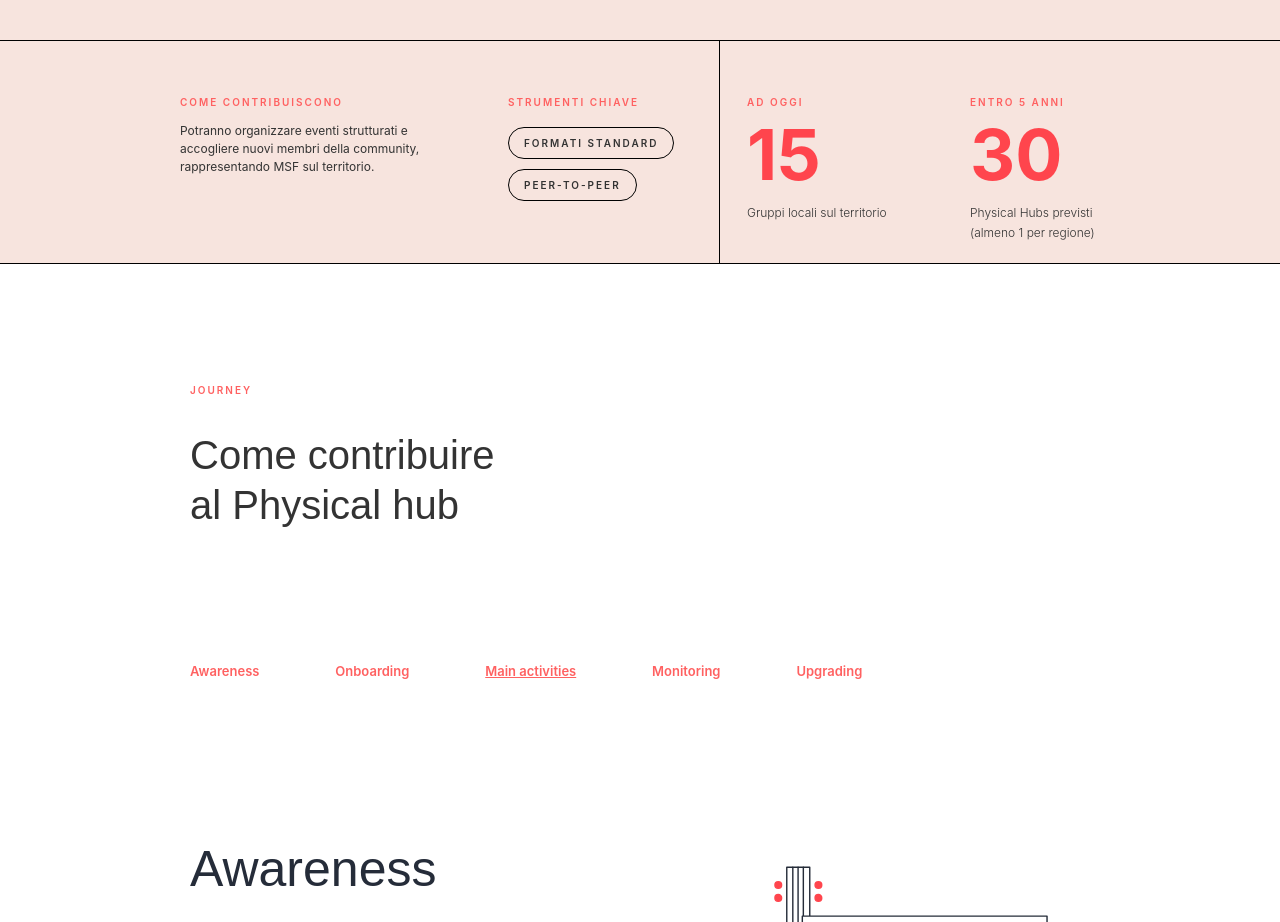
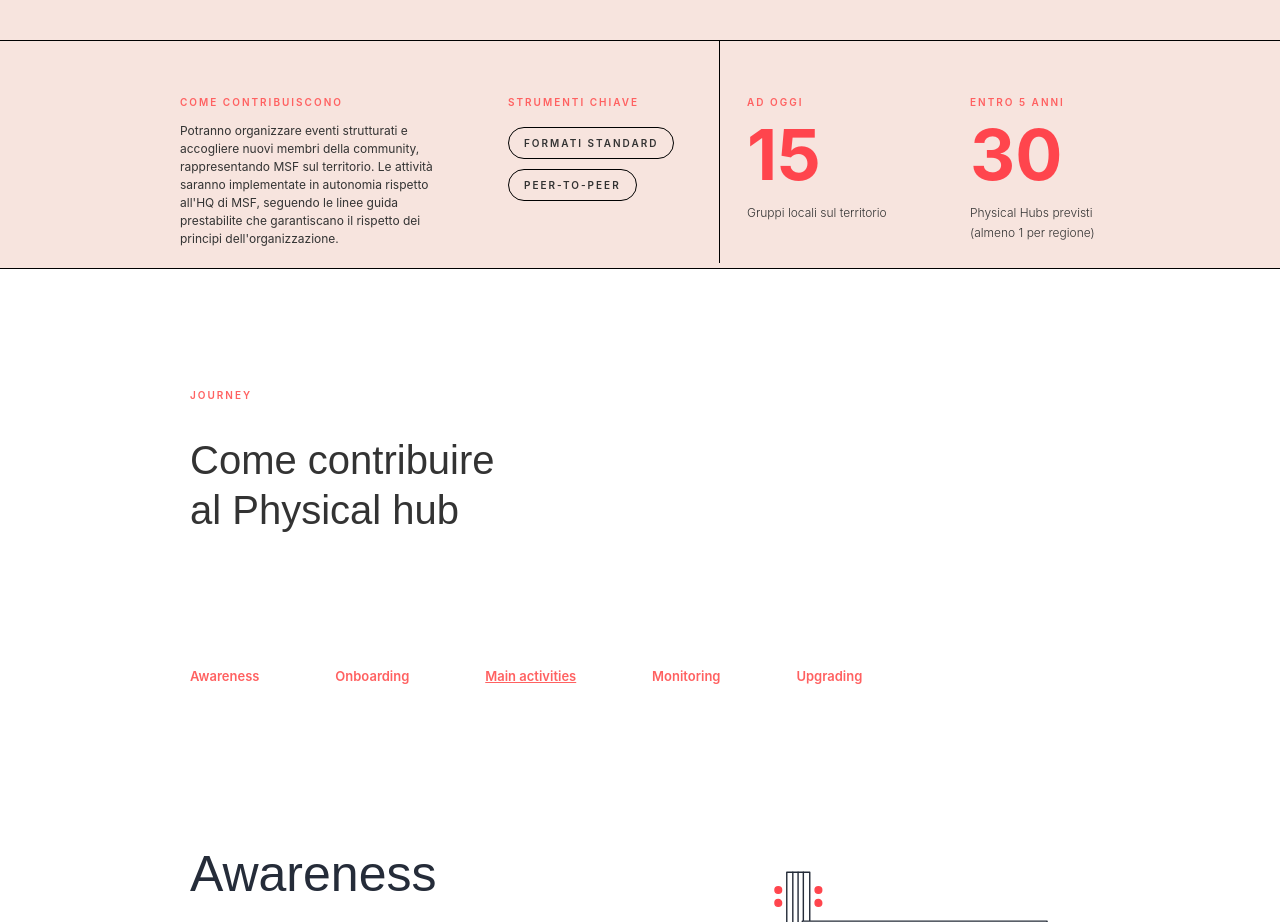
Before and after one commit to oblodesign/MSF-Website, a plain HTML site: page msf-community2-copy.html in a window 1280 px wide. Shown: the part 900-1822 px from the top of the page. Drawn offline with nearby package versions, Linux system fonts and the light colour scheme; a script that the page names is missing.

Commit message:
Update msf-community2-copy.html

```diff
--- a/msf-community2-copy.html
+++ b/msf-community2-copy.html
@@ -72,7 +72,7 @@
       <div class="w-row">
         <div class="column-27 w-col w-col-4">
           <h1 class="heading-14">Come contribuiscono</h1>
-          <div class="text-block-10">Potranno organizzare eventi strutturati e accogliere nuovi membri della community, rappresentando MSF sul territorio.</div>
+          <div class="text-block-10">Potranno organizzare eventi strutturati e accogliere nuovi membri della community, rappresentando MSF sul territorio. Le attività saranno implementate in autonomia rispetto all'HQ di MSF, seguendo le linee guida prestabilite che garantiscano il rispetto dei principi dell'organizzazione.</div>
         </div>
         <div class="column-25 w-col w-col-3">
           <h1 class="norm paired heading-14-copy">strumenti chiave</h1>
```
